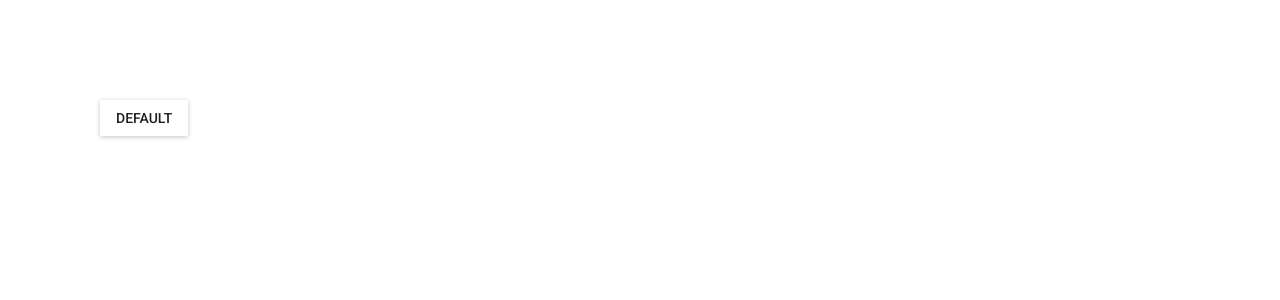
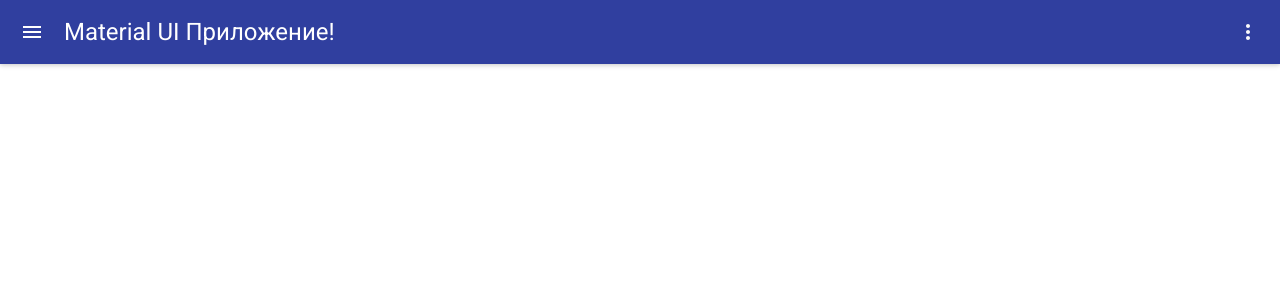
Before and after one commit to ZVanoZ/zim-material-ui-sample, a React (Create React App) app: page / in a window 1280 px wide. Shown: the top 300 px of the page. Built offline with nearby package versions, Linux system fonts and the light colour scheme.

Commit message:
Урок 3. Создание шапки приложения 3.1. Используем компонент "AppBar" 3.2. Устанавливаем цвет 3.3. Добавляем в "AppBar" меню справа

```diff
--- a/src/App.js
+++ b/src/App.js
@@ -1,13 +1,12 @@
-import React from 'react';
+import React, {Component} from 'react';
+import {AppHeader} from './components/header';
 
-import RaisedButton from 'material-ui/RaisedButton';
-
-function App() {
-	return (
-		<div style={{padding: 100}}>
-			<RaisedButton label="default"></RaisedButton>
-		</div>
-	);
+export default class App extends Component{
+	render() {
+		return (
+			<div>
+				<AppHeader/>
+			</div>
+		);
+	}
 }
-
-export default App;
--- /dev/null
+++ b/src/components/header.js
@@ -0,0 +1,22 @@
+import React, {Component} from 'react';
+import AppBar from 'material-ui/AppBar';
+import {indigo700} from 'material-ui/styles/colors';
+
+import RightMenu from './header/RightMenu'
+
+export class AppHeader extends Component {
+	render() {
+		return (
+			<AppBar
+				title="Material UI Приложение!"
+				// iconClassNameRight="muidocs-icon-navigation-expand-more"
+				style={{
+					// background: 'red'
+					// background : "#303f9f"
+					background: indigo700
+				}}
+				iconElementRight={<RightMenu/>}
+			/>
+		);
+	}
+}
--- /dev/null
+++ b/src/components/header/RightMenu.js
@@ -0,0 +1,27 @@
+import React, {Component} from 'react';
+import MenuItem from 'material-ui/MenuItem';
+import IconMenu from 'material-ui/IconMenu';
+import IconButton from 'material-ui/IconButton';
+import MoreVertIcon from 'material-ui/svg-icons/navigation/more-vert';
+
+import {grey50} from 'material-ui/styles/colors';
+
+
+const RightMenu = (props) => (
+	<IconMenu
+		{...props}
+		iconButtonElement={
+			<IconButton>
+				<MoreVertIcon color={grey50}/>
+			</IconButton>
+		}
+		targetOrigin={{horizontal: 'right', vertical: 'top'}}
+		anchorOrigin={{horizontal: 'right', vertical: 'top'}}
+	>
+		<MenuItem primaryText="Обновить"/>
+		<MenuItem primaryText="Помощь"/>
+		<MenuItem primaryText="Выйти"/>
+	</IconMenu>
+);
+
+export default RightMenu;
```
Also changed, not shown: zim.notes.txt.
